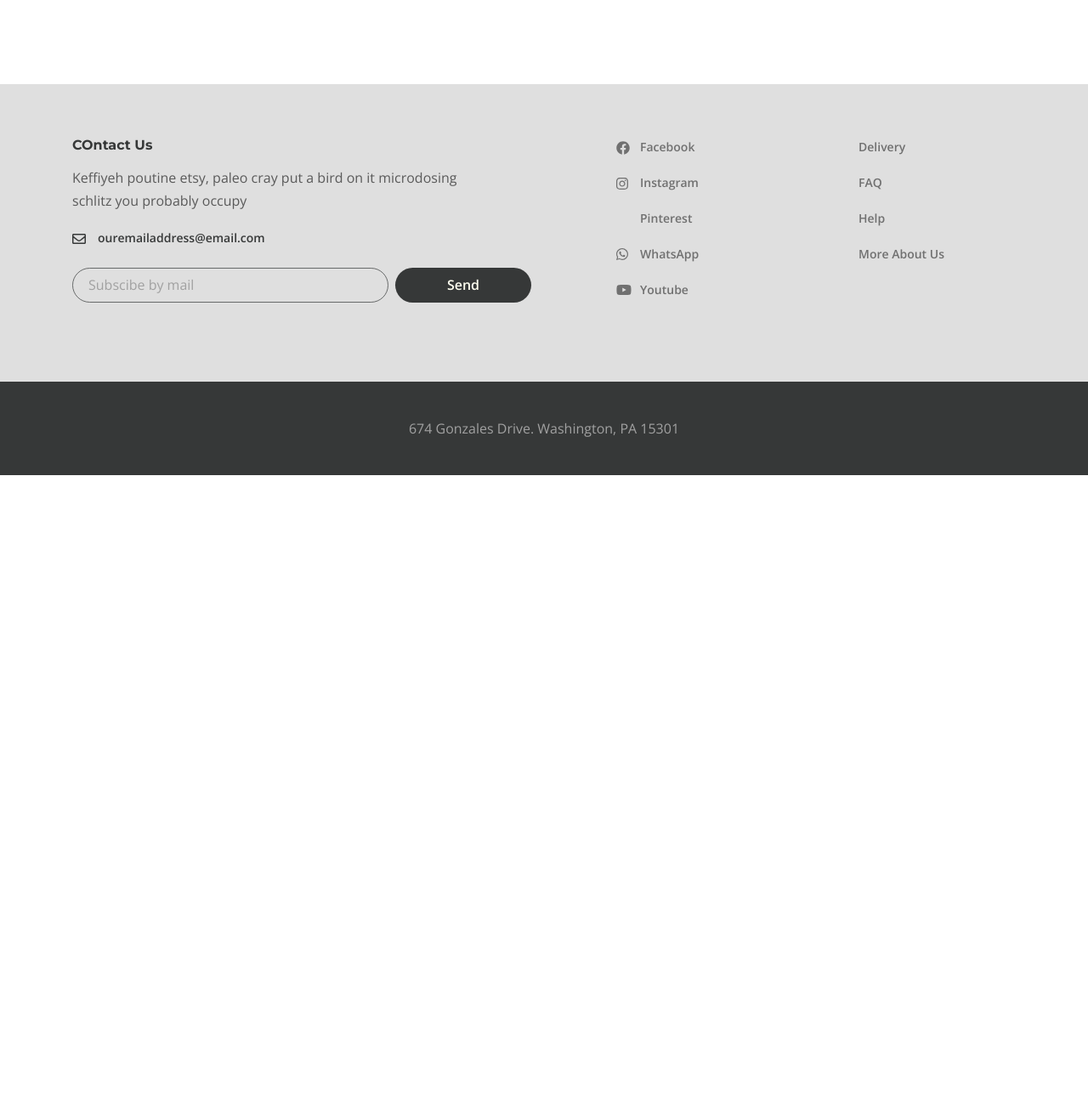
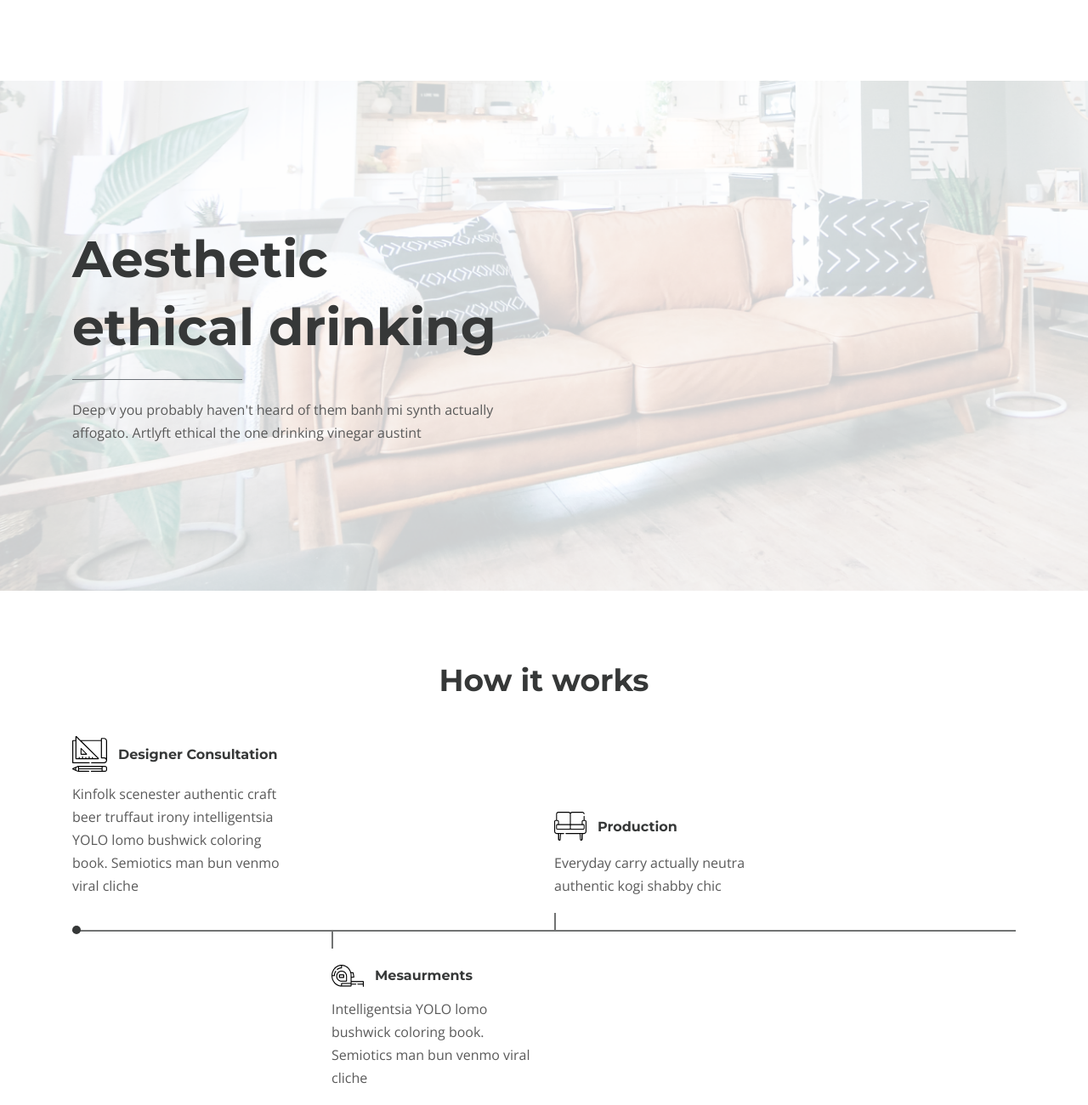
Before and after one commit to AnnaIerchenko/desire_furnitureSite, a website: page app/index.html in a window 1280 px wide. Shown: the part 1500-2800 px from the top of the page at 85% size. Before the commit the page ends 2059 px from the top, so only its background shows below. Drawn offline with nearby package versions, Linux system fonts and the light colour scheme.

Commit message:
decor, work path

```diff
--- a/app/index.html
+++ b/app/index.html
@@ -170,7 +170,41 @@
           </div>
         </div>
       </section>
+      <section class="decor">
+        <div class="container">
+        <h2 class="decor__title">
+          Aesthetic <br > ethical drinking
+        </h2>
+        <p class="decor__text">
+          Deep v you probably haven't heard of them banh mi synth actually affogato. Artlyft ethical the one drinking vinegar austint
+        </p>
+        </div>
+      </section>
 
+      <section class="works-path">
+        <div class="container">
+          <h3 class="works-path__title">How it works</h3>
+          <div class="works-path__items">
+            <div class="works-path__items-box">
+              <div class="works-path__item works-path__item--consultation">
+                <img class="works-path__item-img" src="images/graphic tool.svg" alt="icon">
+                <h6 class="works-path__item-title">Designer Consultation</h6>
+                <p class="works-path__item-text">Kinfolk scenester authentic craft beer truffaut irony intelligentsia YOLO lomo bushwick coloring book. Semiotics man bun venmo viral cliche</p>
+              </div>
+              <div class="works-path__item works-path__item--production">
+                <img class="works-path__item-img" src="images/sofa.svg" alt="icon">
+                <h6 class="works-path__item-title">Production </h6>
+                <p class="works-path__item-text">Everyday carry actually neutra authentic kogi shabby chic</p>
+              </div>
+            </div>
+            <div class="works-path__item works-path__item--measuring">
+              <img class="works-path__item-img"src="images/measuring tape.png" alt="icon">
+              <h6 class="works-path__item-title">Mesaurments</h6>
+              <p class="works-path__item-text">Intelligentsia YOLO lomo bushwick coloring book. Semiotics man bun venmo viral cliche</p>
+            </div>
+          </div>
+        </div>
+      </section>
     </main>
 
     <footer class="footer">
--- a/app/scss/_global.scss
+++ b/app/scss/_global.scss
@@ -35,7 +35,7 @@ body {
   padding: 0 15px;
 }
 
-.container-fkuid {
+.container-fluid {
 	max-width: 1920px;
 	margin: 0 auto;
 	padding: 0 10px;
--- a/app/scss/style.scss
+++ b/app/scss/style.scss
@@ -268,6 +268,7 @@
     padding-bottom: 26px;
     margin-bottom: 26px;
     position: relative;
+    @extend %title-font;
     &::after {
       content: '';
       position: absolute;
@@ -293,6 +294,7 @@
     padding-bottom: 25px;
     margin-bottom: 25px;
     position: relative;
+    @extend %title-font;
     &::after {
       content: '';
       position: absolute;
@@ -350,6 +352,7 @@
     padding-bottom: 19px;
     margin-bottom: 19px;
     position: relative;
+    @extend %title-font;
     &::after{
       content: '';
       bottom: 0;
@@ -368,3 +371,106 @@
     color: #707070;
   }
 }
+
+.decor{
+  padding: 170px 0 155px;
+  background-image: url('../images/decor-bg.png');
+  background-size: cover;
+  background-repeat: no-repeat;
+  min-height: 600px;
+  &__title{
+    max-width: 540px;
+    color: $title;
+    font-size: 60px;
+    line-height: 80px;
+    padding-bottom: 22px;
+    margin-bottom: 22px;
+    position: relative;
+    @extend %title-font;
+    &::after{
+      content: '';
+      position: absolute;
+      left: 0;
+      width: 200px;
+      height: 1px;
+      bottom: 0;
+      background: #6d7278;
+    }
+  }
+  &__text{
+    max-width: 540px;
+  }
+}
+
+.works-path{
+  padding: 80px 0 30px;
+  &__title {
+    @extend %title-font;
+    text-align: center;
+    color: $title;
+    margin-bottom: 40px;
+    font-size: 36px;
+    line-height: 51px;
+  }
+  &__items-box {
+    display: flex;
+    align-items: flex-end;
+    border-bottom: 2px solid rgba($title, .7);
+    position: relative;
+    &::before {
+      content: '';
+      position: absolute;
+      bottom: -5px;
+      left: 0;
+      width: 10px;
+      height: 10px;
+      border-radius: 50%;
+      background-color: $title;
+    }
+  }
+  &__item {
+    width: 250px;
+    display: flex;
+    flex-wrap: wrap;
+    align-items: center;
+    position: relative;
+    height: 100%;
+  }
+  &__item--production{
+    margin-left: 317px;
+    &::after{
+      content: '';
+      position: absolute;
+      bottom: 0;
+      left: 0;
+      height: 20px;
+      width: 2px;
+      background: rgba($title, .7);
+    }
+  }
+  &__item--production,
+  &__item--consultation{
+    padding-bottom: 38px;
+  }
+  &__item--measuring{
+    padding-top: 38px;
+    margin-left: 305px;
+    &::before{
+      content: '';
+      position: absolute;
+      top: 0;
+      left: 0;
+      height: 20px;
+      width: 2px;
+      background: rgba($title, .7);
+    }
+  }
+  &__item-title {
+    margin-left: 13px;
+    color: $title;
+    @extend %title-font;
+  }
+  &__item-text{
+    margin-top: 13px;
+  }
+}
```
Also changed, not shown: app/css/style.min.css, app/images/decor-bg.png (added), app/images/graphic tool.svg (added), app/images/measuring tape.png (added), app/images/sofa.svg (added), 2 other files.
